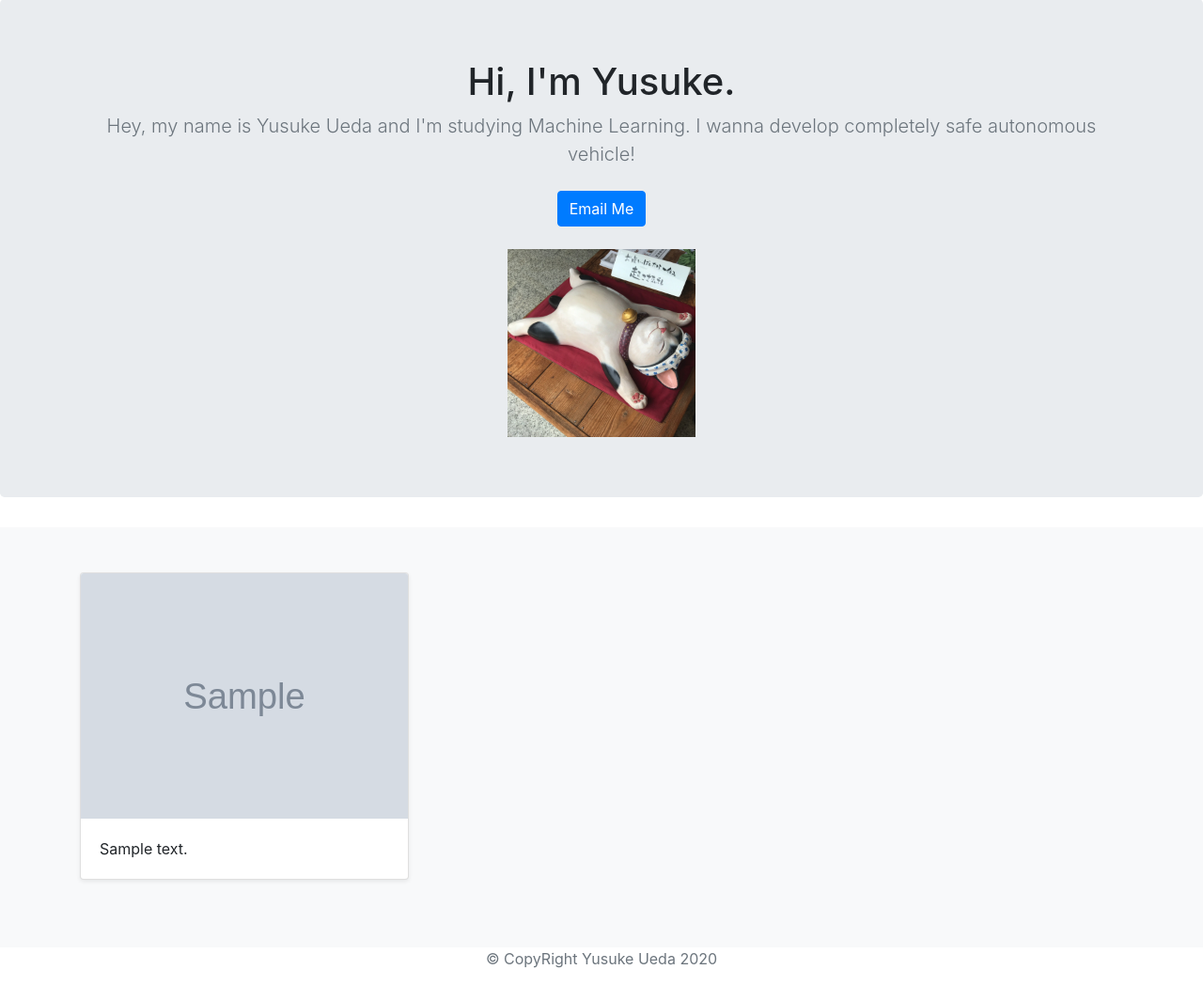
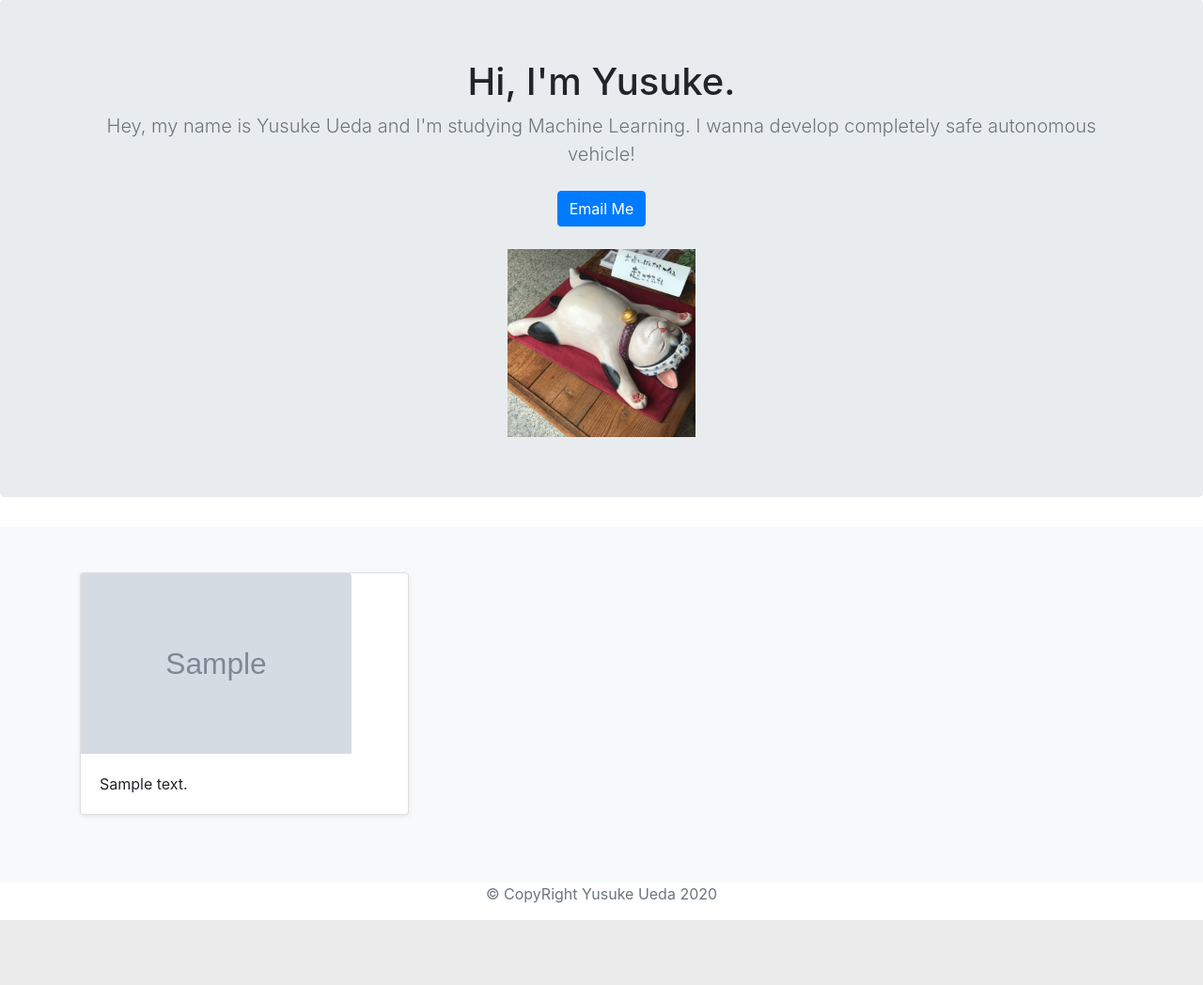
Before and after one commit to yusuke1526/portfolio-project, a Django app: template jobs/templates/jobs/home.html in a window 1280 px wide. Shown: the part 57-1105 px from the top of the page at 94% size. After the commit the page ends 1036 px from the top, so only its background shows below. Run offline with Django 3.2, Linux system fonts and the light colour scheme; the template is opened without the code that fills it: most values are stand-ins (such as "Sample title", 1, 10 or a date in 2020); grey boxes marked "Sample" are stand-in pictures; data that the repository does not hold is empty; some libraries are stand-ins or nearby versions.

Commit message:
Adjusted image size of product

```diff
--- a/jobs/templates/jobs/home.html
+++ b/jobs/templates/jobs/home.html
@@ -1,16 +1,18 @@
 {% extends 'base.html' %}
 {% block content %}
 {% load static %}
+
 <main role="main">
 
   <section class="jumbotron text-center">
     <div class="container">
-    <h1>Hi, I'm Yusuke.</h1>
-      <p class="lead text-muted">Hey, my name is Yusuke Ueda and I'm studying Machine Learning. I wanna develop completely safe autonomous vehicle!</p>
+      <h1>Hi, I'm Yusuke.</h1>
+      <p class="lead text-muted">Hey, my name is Yusuke Ueda and I'm studying Machine Learning. I wanna develop
+        completely safe autonomous vehicle!</p>
       <p>
         <a href="mailto:418810@m.mie-u.ac.jp" class="btn btn-primary my-2">Email Me</a>
       </p>
-      <img src="{%static 'me.jpeg'%}" height=200 width=200/>
+      <img src="{%static 'me.jpeg'%}" height=200 width=200 />
     </div>
   </section>
 
@@ -23,9 +25,9 @@
         <div class="col-md-4">
           <div class="card mb-4 shadow-sm">
             {% if job.url is not None %}
-            <a href="{{job.url}}"><img class="card-img-top" src="{{job.image.url}}" /></a>
+            <a href="{{job.url}}"><img class="card-img-top img-fit" src="{{job.image.url}}" /></a>
             {% else %}
-            <img class="card-img-top" src="{{job.image.url}}" />
+            <img class="card-img-top img-fit" src="{{job.image.url}}" />
             {% endif %}
             <div class="card-body">
               <p class="card-text">{{job.summary}}</p>
--- /dev/null
+++ b/portfolio/static/custom.css
@@ -0,0 +1,5 @@
+.img-fit {
+    width: 18rem;
+    height: 12rem;
+    object-fit: cover;
+}
--- a/portfolio/templates/base.html
+++ b/portfolio/templates/base.html
@@ -11,6 +11,7 @@
 
     <!-- Bootstrap core CSS -->
     <link rel="stylesheet" href="https://stackpath.bootstrapcdn.com/bootstrap/4.4.1/css/bootstrap.min.css" integrity="sha384-Vkoo8x4CGsO3+Hhxv8T/Q5PaXtkKtu6ug5TOeNV6gBiFeWPGFN9MuhOf23Q9Ifjh" crossorigin="anonymous">
+    <link rel="stylesheet" href="../static/custom.css">
     </style>
   </head>
 
```
